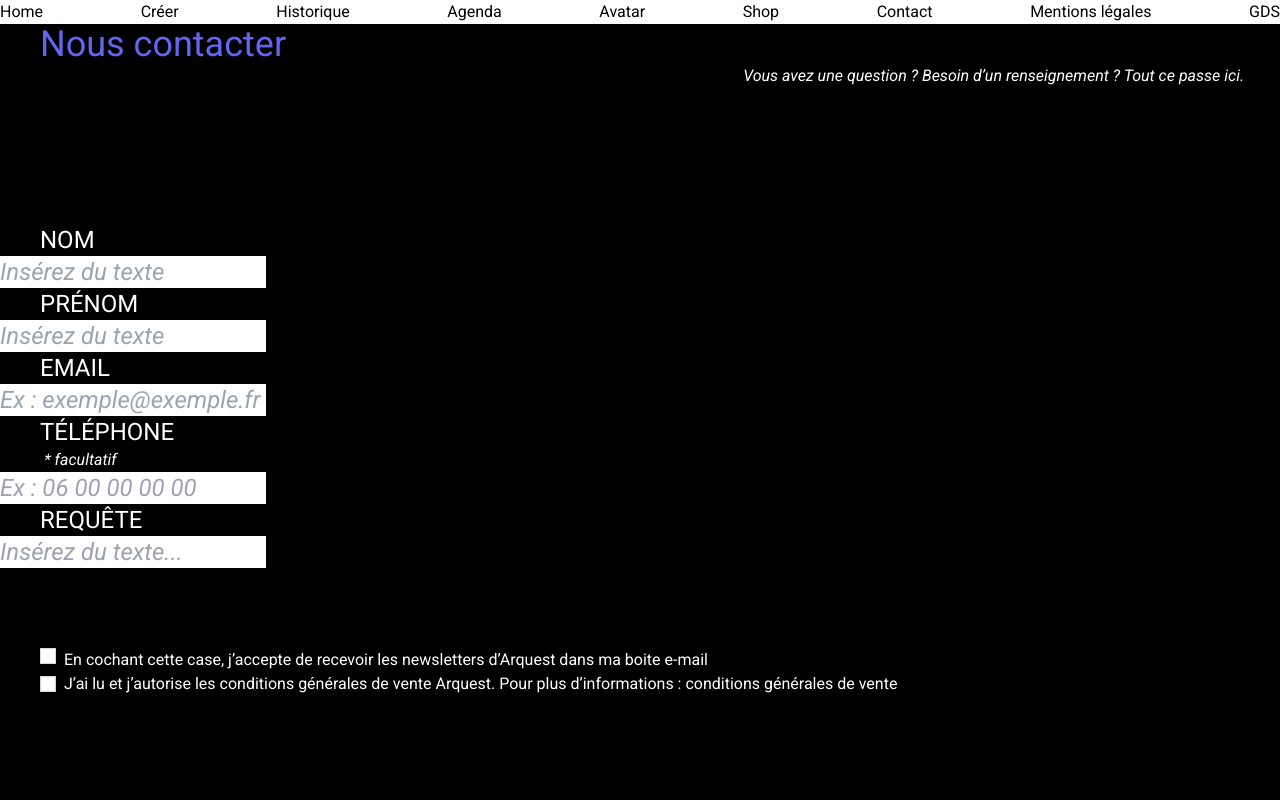
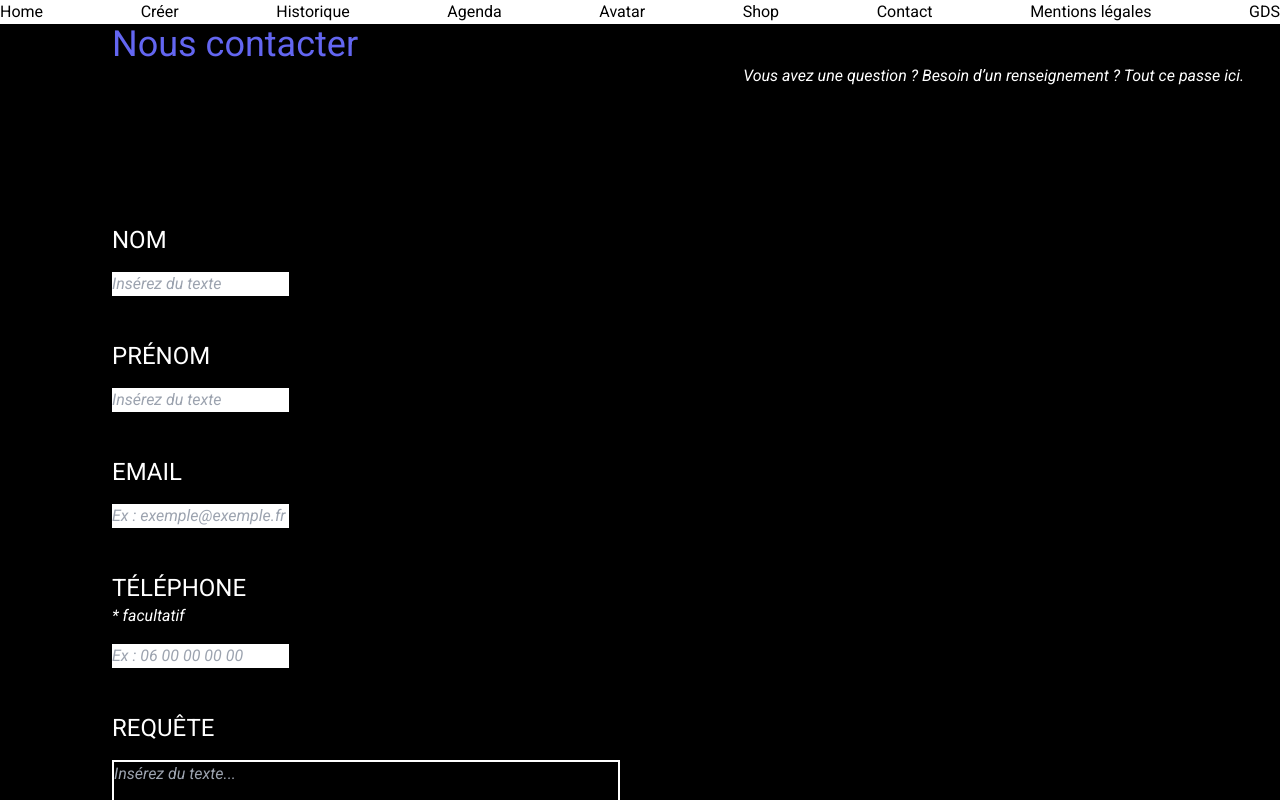
Before and after one commit to gros-eliot/Arquest-app, a Vue app: page /contact in a window 1280 px wide. Shown: the top 800 px of the page. Built offline with nearby package versions, Linux system fonts and the light colour scheme.

Commit message:
textarea contact

```diff
--- a/src/views/ContactView.vue
+++ b/src/views/ContactView.vue
@@ -1,36 +1,36 @@
 <template>
   <div class="bg-black ...">
-    <h2 class="text-4xl text-left ml-10 text-indigo-500 weight-700">
+    <h2 class="text-4xl text-left ml-28 text-indigo-500 weight-700">
       Nous contacter
     </h2>
     <p class="text-1xl text-right mr-9 h-40 text-white italic">
       Vous avez une question ? Besoin d’un renseignement ? Tout ce passe ici.
     </p>
 
-    <p class="text-2xl text-left ml-10 text-white uppercase">Nom</p>
-    <div>
-      <input name="first_name" id="first_name" type="text" placeholder="Insérez du texte" class="text-2xl italic" required />
+    <p class="text-2xl text-left ml-28 text-white uppercase">Nom</p>
+    <div class="ml-28 mb-11 mt-4">
+      <input name="first_name" id="first_name" type="text" placeholder="Insérez du texte" class="text-1xl italic" required />
     </div>
 
-    <p class="text-2xl text-left ml-10 text-white uppercase">Prénom</p>
-    <div>
-      <input name="first_name" id="first_name" type="text" placeholder="Insérez du texte" class="text-2xl italic" required />
+    <p class="text-2xl text-left ml-28 text-white uppercase">Prénom</p>
+    <div class="ml-28 mb-11 mt-4">
+      <input name="first_name" id="first_name" type="text" placeholder="Insérez du texte" class="text-1xl italic" required />
     </div>
 
-    <p class="text-2xl text-left ml-10 text-white uppercase">Email</p>
-    <div>
-      <input name="first_name" id="first_name" type="text" placeholder="Ex : exemple@exemple.fr" class="text-2xl italic" required />
+    <p class="text-2xl text-left ml-28 text-white uppercase">Email</p>
+    <div class="ml-28 mb-11 mt-4 ">
+      <input name="first_name" id="first_name" type="text" placeholder="Ex : exemple@exemple.fr" class="text-1xl italic" required />
     </div>
 
-    <p class="text-2xl text-left ml-10 text-white uppercase">Téléphone</p>
-    <p class="text-1xl text-left ml-11 text-white italic">* facultatif</p>
-    <div>
-      <input name="first_name" id="first_name" type="text" placeholder="Ex : 06 00 00 00 00" class="text-2xl italic" required />
+    <p class="text-2xl text-left ml-28 text-white uppercase">Téléphone</p>
+    <p class="text-1xl text-left ml-28 text-white italic">* facultatif</p>
+    <div class="ml-28 mb-11 mt-4">
+      <input name="first_name" id="first_name" type="text" placeholder="Ex : 06 00 00 00 00" class="text-1xl italic" required />
     </div>
 
-    <p class="text-2xl text-left ml-10 text-white uppercase">Requête</p>
-    <div>
-      <input name="first_name" id="first_name" type="text" placeholder="Insérez du texte..." class="text-2xl italic" required />
+    <p class="text-2xl text-left ml-28 text-white uppercase">Requête</p>
+    <div class="ml-28 mb-11 mt-4">
+        <textarea name="requête" id="requête" cols="60" rows="10" class="text-1xl italic text-gray-400 bg-black border-2 border-white">Insérez du texte...</textarea>
     </div>
 
     <div class="form-check">
@@ -38,7 +38,7 @@
         class="
           form-check-input
           appearance-none
-          ml-10
+          ml-28
           mt-20
           h-4
           w-4
@@ -52,7 +52,6 @@
           focus:outline-none
           transition
           duration-200
-          mt-1
           align-top
           bg-no-repeat bg-center bg-contain
           float-left
@@ -77,7 +76,7 @@
         class="
           form-check-input
           appearance-none
-          ml-10
+          ml-28
           h-4
           w-4
           border border-gray-300
```
